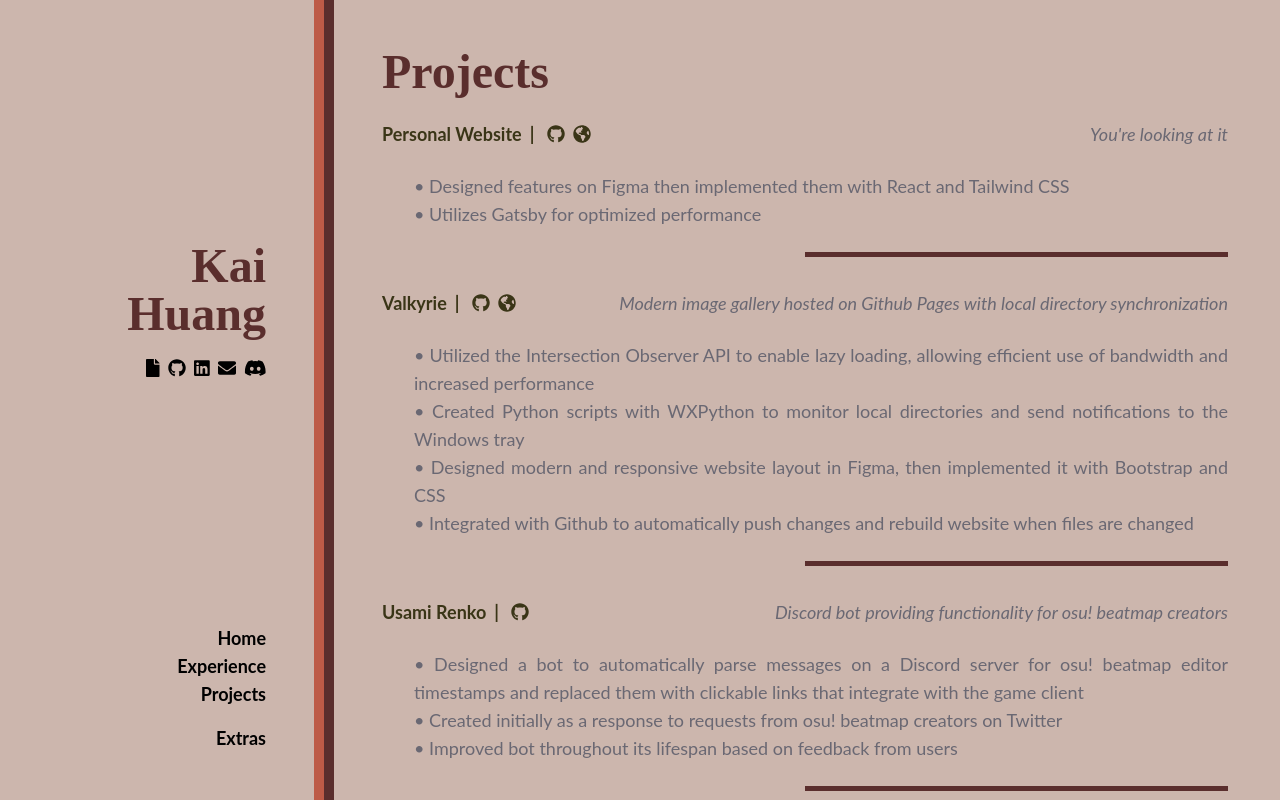
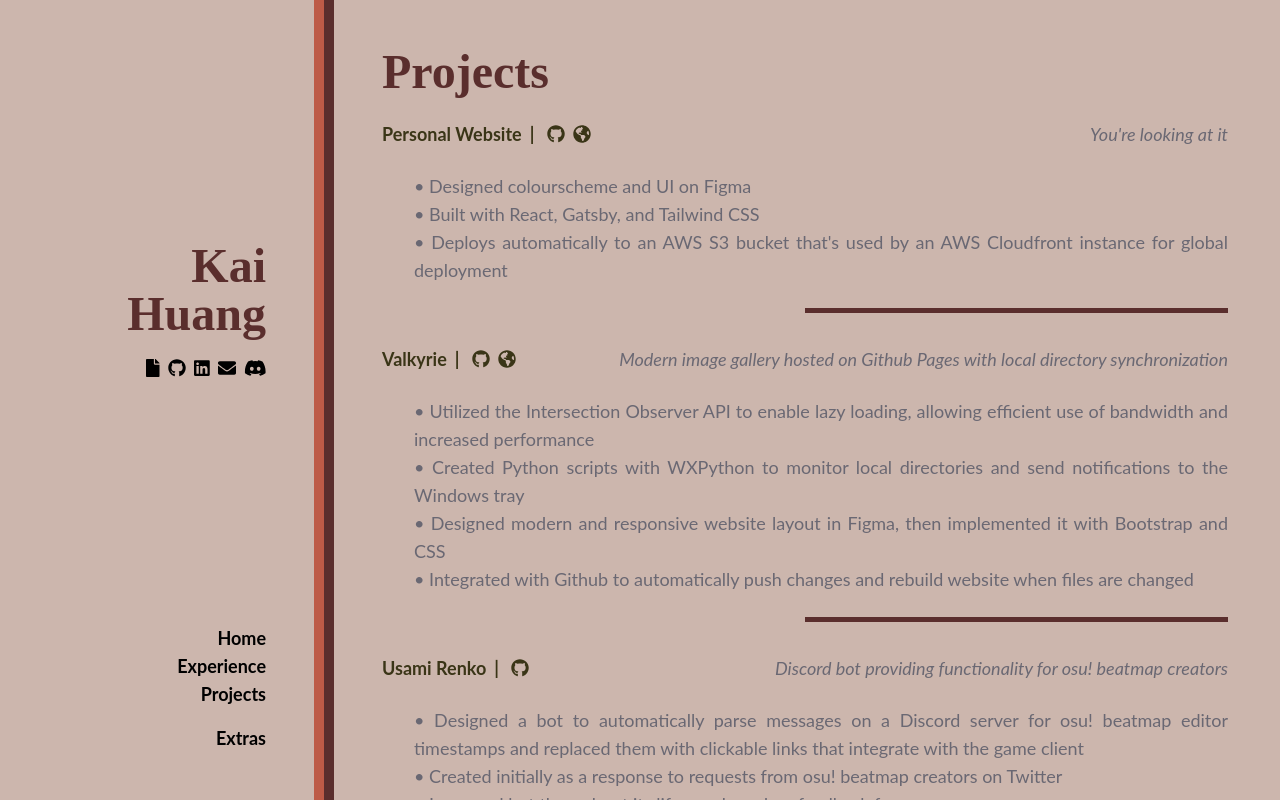
Before and after one commit to k74huang/persona-website-gatsby, a Gatsby site: page /projects in a window 1280 px wide. Built offline with nearby package versions, Linux system fonts and the light colour scheme; Gatsby itself is replaced by a stand-in of ours.

Commit message:
rewrote projects section

```diff
--- a/src/pages/projects.tsx
+++ b/src/pages/projects.tsx
@@ -57,9 +57,10 @@ const ProjectsPage: React.FC = () => (
           githubLink="https://github.com/k74huang/persona-website-gatsby"
           webLink="http://kai-huang.com/"
         >
-          • Designed features on Figma then implemented them with React and
-          Tailwind CSS
-          <br></br> • Utilizes Gatsby for optimized performance
+          • Designed colourscheme and UI on Figma
+          <br></br> • Built with React, Gatsby, and Tailwind CSS
+          <br></br> • Deploys automatically to an AWS S3 bucket that's used by
+          an AWS Cloudfront instance for global deployment
         </Project>
       </Post>
       <Post>
```
